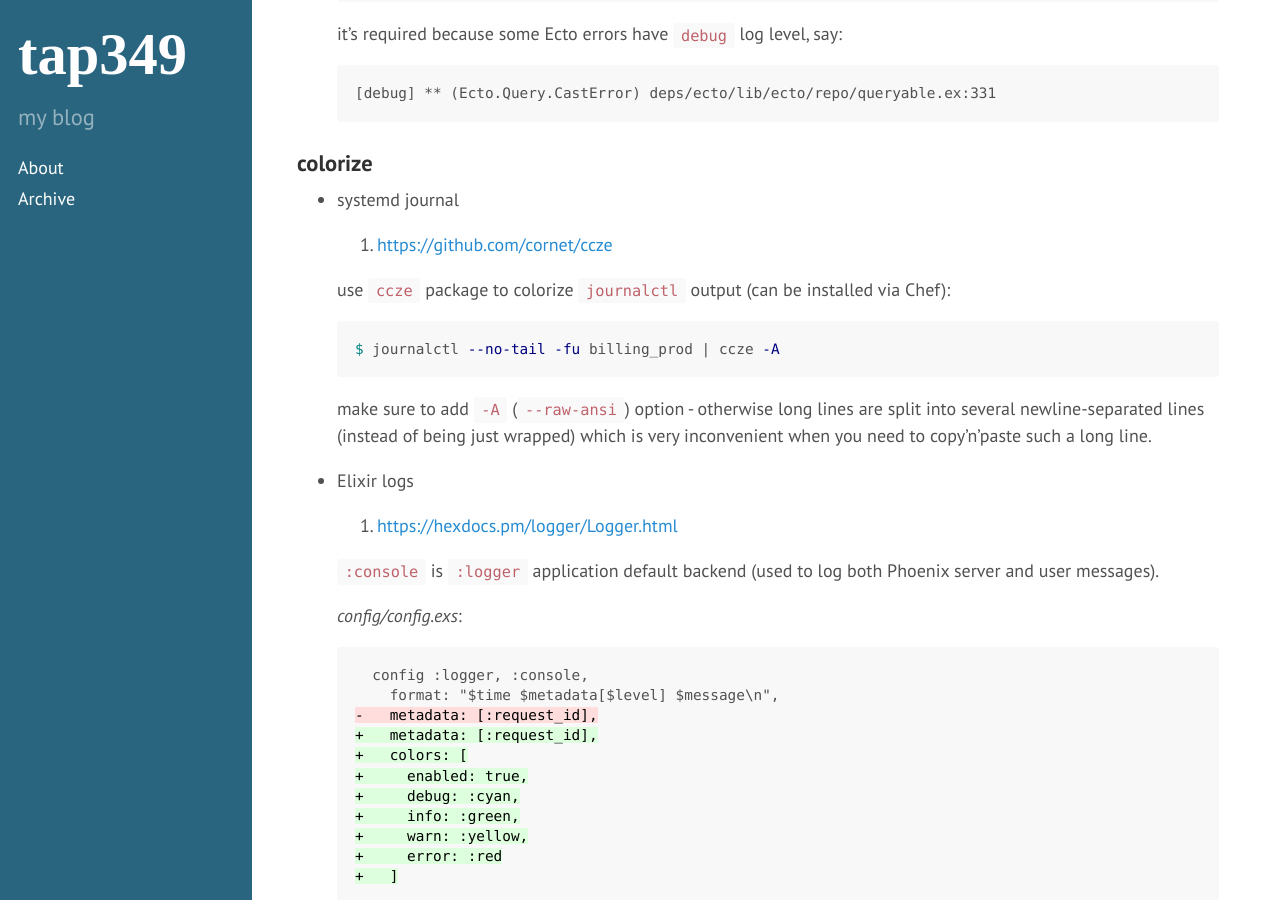
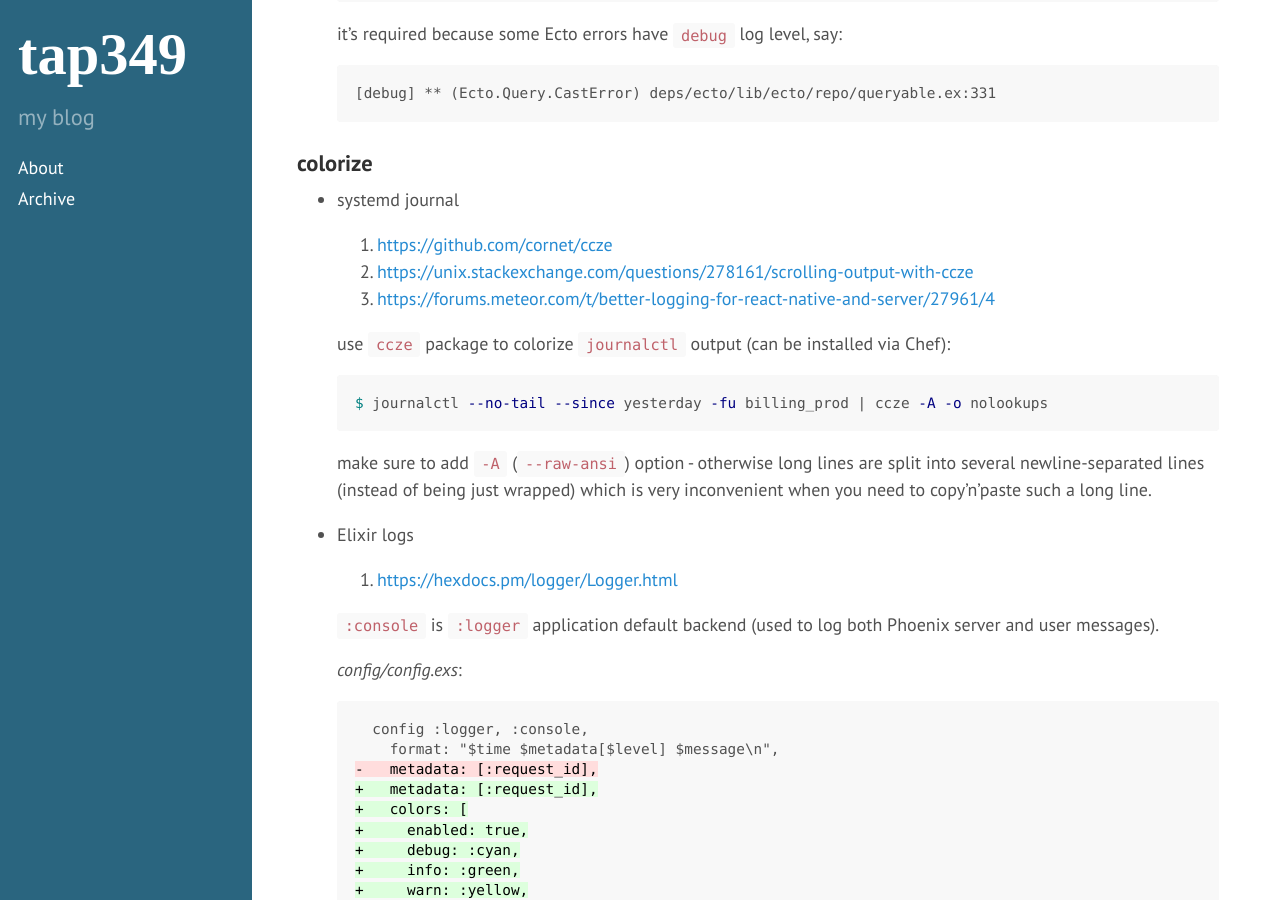
Before and after one commit to tap349/tap349.github.io, a Jekyll site: the page built from _posts/2017-08-02-elixir-deployment.md, in a window 1280 px wide and 900 px high, scrolled down 11929 px. Built offline with Jekyll 4.4.1, drawn with Linux system fonts in a browser that asks for light colours.

Commit message:
update 2017-08-31_11:11:32

````diff
--- a/_posts/2017-08-02-elixir-deployment.md
+++ b/_posts/2017-08-02-elixir-deployment.md
@@ -475,7 +475,7 @@ but since application service is managed by systemd all logs are
 sent to systemd journal (as configured in systemd service unit):
 
 ```sh
-$ journalctl --no-tail -fu billing_prod
+$ journalctl --no-tail --since yesterday -fu billing_prod
 ```
 
 NOTE: don't use `-e` and `-n` options (`-e` implies `-n1000`) -
@@ -536,12 +536,13 @@ when application is started manually (service is stopped):
 - systemd journal
 
   1. <https://github.com/cornet/ccze>
+  2. <https://unix.stackexchange.com/questions/278161/scrolling-output-with-ccze>
+  3. <https://forums.meteor.com/t/better-logging-for-react-native-and-server/27961/4>
 
-  use `ccze` package to colorize `journalctl` output
-  (can be installed via Chef):
+  use `ccze` package to colorize `journalctl` output (can be installed via Chef):
 
   ```sh
-  $ journalctl --no-tail -fu billing_prod | ccze -A
+  $ journalctl --no-tail --since yesterday -fu billing_prod | ccze -A -o nolookups
   ```
 
   make sure to add `-A` (`--raw-ansi`) option - otherwise long lines are
````
